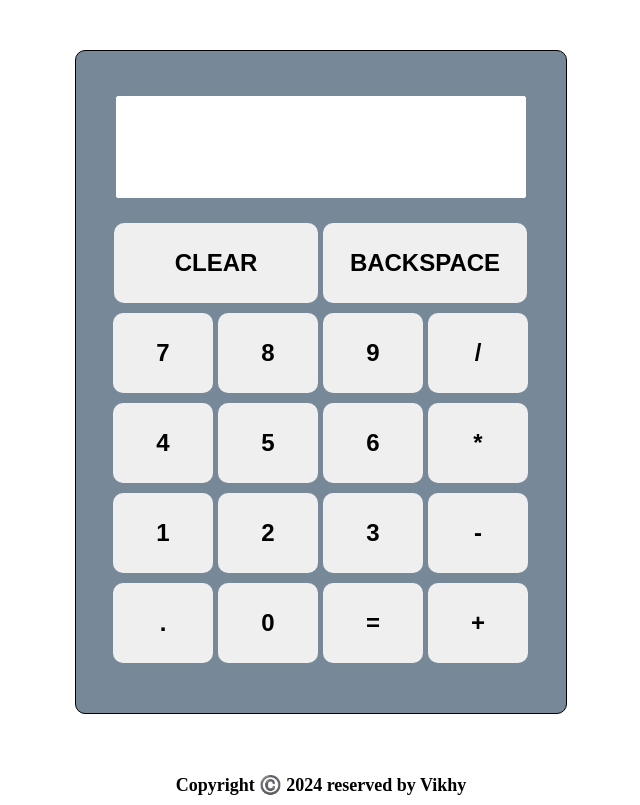
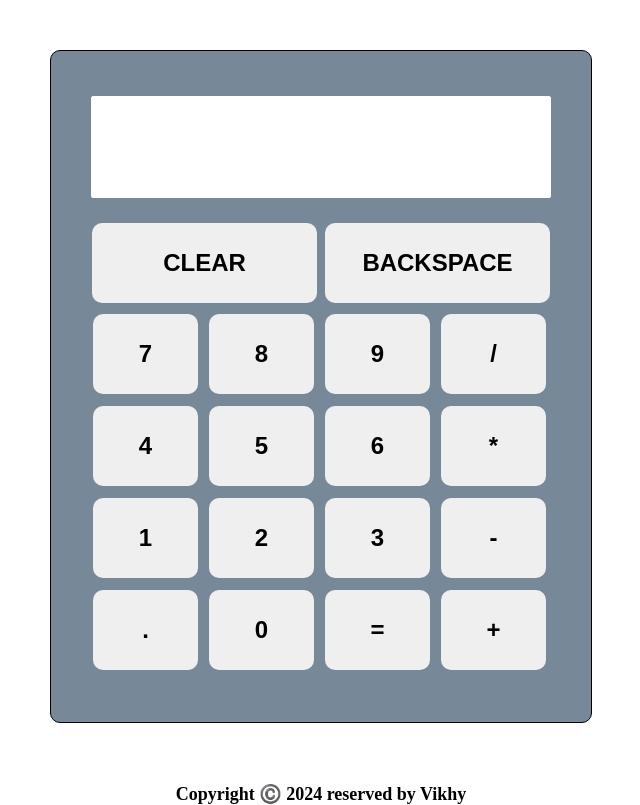
Before and after one commit to SaiVikhyath/Calculator, a plain HTML site: page index.html in a window 1280 px wide. Shown: the whole page, without its empty margins (319-959 px from the left). Drawn offline with Linux system fonts and the light colour scheme.

Commit message:
fix: set css properties

```diff
--- a/style.css
+++ b/style.css
@@ -8,7 +8,7 @@
 .calculator-body {
     display: flex;
     flex-direction: column;
-    width: 450px;
+    width: 500px;
     background-color: lightslategray;
     border: 1px solid black;
     padding: 10px;
@@ -36,19 +36,22 @@
 }
 
 .calculator-row-ctrl button {
-    width: 204px;
+    width: 225px;
     height: 80px;
     margin: 10px 1px 0px 0px;
     border-radius: 10px;
     font-size: 24px;
     font-weight: bolder;
     margin-top: 25px;
+    margin-bottom: 1px;
+    margin-right: 2px;
+    margin-left: 2px;
 }
 
 .calculator-row button {
-    width: 100px;
+    width: 105px;
     height: 80px;
-    margin: 10px 1px 0px 0px;
+    margin: 10px 5px 2px 2px;
     border-radius: 10px;
     font-size: 24px;
     font-weight: bolder;
```
